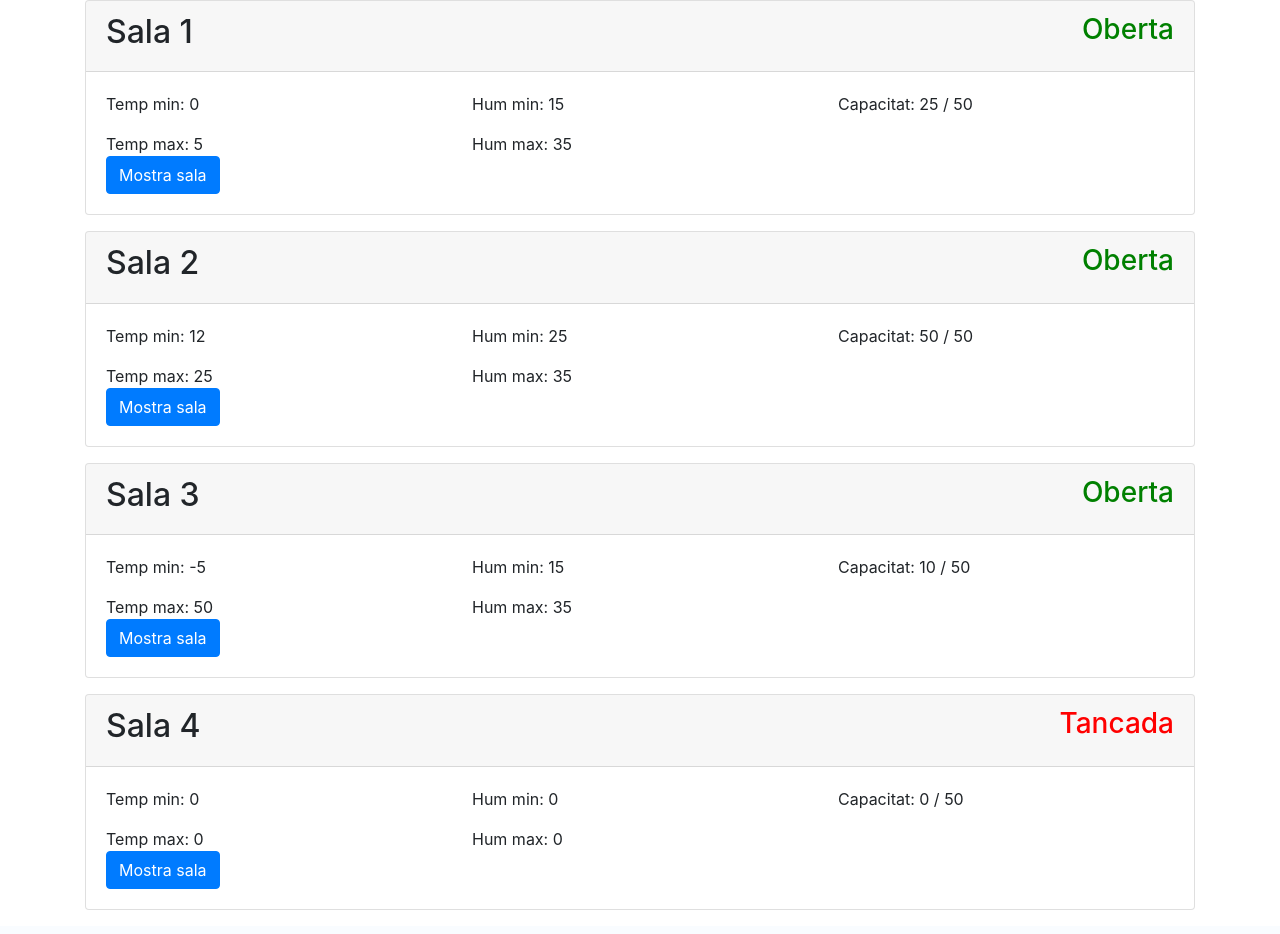
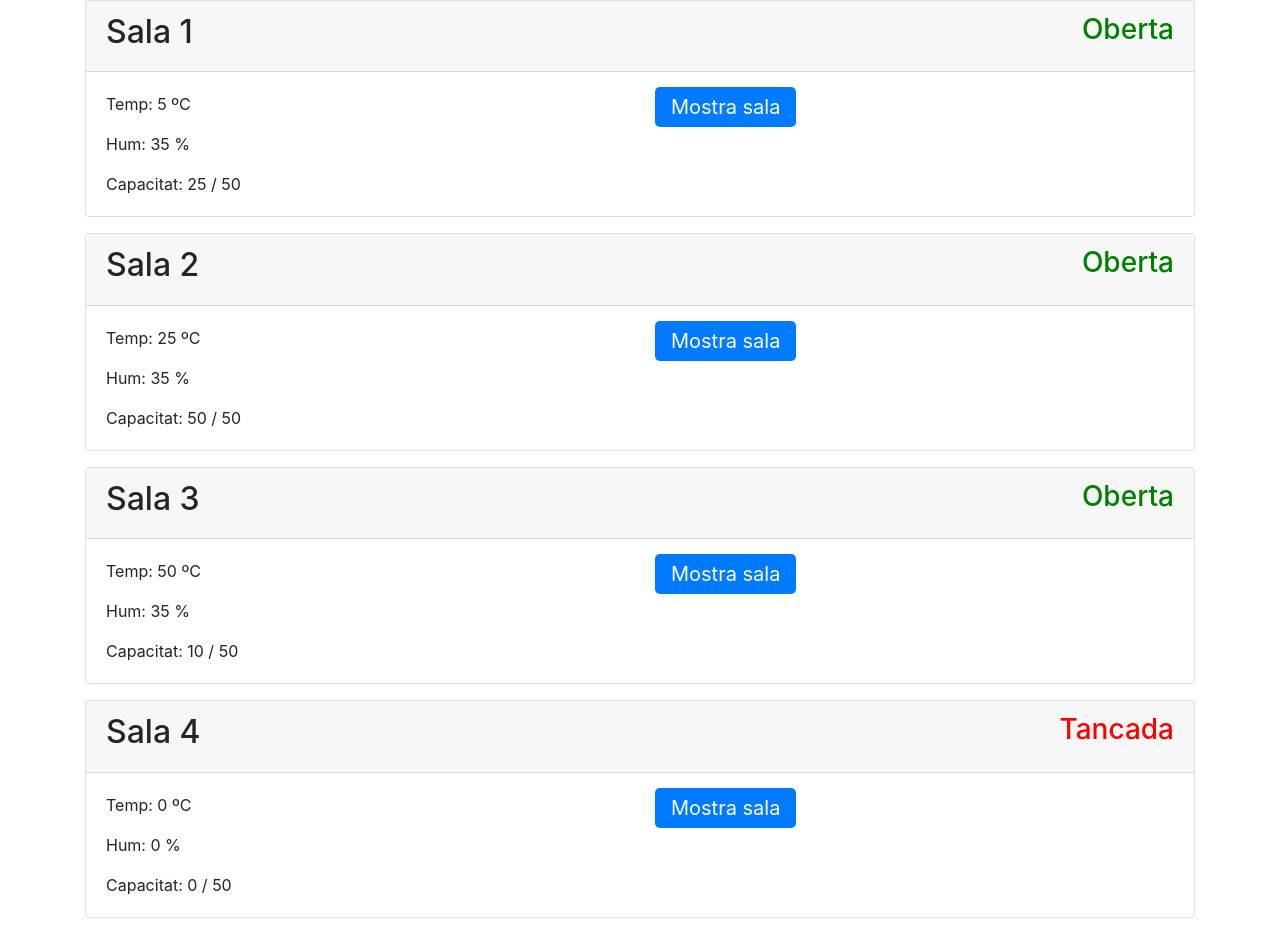
Before and after one commit to teamoutofbounds/joint-project, a Django app: page /magatzem/gestor/sales/ in a window 1280 px wide. Shown: the part 56-990 px from the top of the page. Before the commit the page ends 966 px from the top, so only its background shows below. Run offline with Django 3.2, Linux system fonts and the light colour scheme; some libraries are stand-ins or nearby versions.

Commit message:
Updated room-list

```diff
--- a/magatzem/templates/magatzem/room-list.html
+++ b/magatzem/templates/magatzem/room-list.html
@@ -18,26 +18,19 @@
                                 {% endif %}
                             </div>
                         </div>
-
-
                     </div>
                     <div class="card-body">
                         <div class="row">
-                            <div class="col-sm-4">
-                                <p class="card-text">Temp min: {{ room.temp_min }}</p>
-                                <p class="card-text">Temp max: {{ room.temp_max }}</p>
-                            </div>
-                            <div class="col-sm-4">
-                                <p class="card-text">Hum min: {{ room.hum_min }}</p>
-                                <p class="card-text">Hum max: {{ room.hum_max }}</p>
-                            </div>
-                            <div class="col-sm-4">
+                            <div class="col-sm-6">
+                                <p class="card-text">Temp: {{ room.temp_max }} ºC</p>
+                                <p class="card-text">Hum: {{ room.hum_max }} %</p>
                                 <p class="card-text">Capacitat: {{ room.quantity }} / {{ room.limit }}</p>
                             </div>
+                            <div class="col-sm-6">
+                                <a href="#" class="btn-primary btn-lg">Mostra sala</a>
+                            </div>
                         </div>
-
-                    <a href="#" class="btn btn-primary">Mostra sala</a>
-                    </div>
+                </div>
                 </div>
     {% endfor %}
     </div>
```
